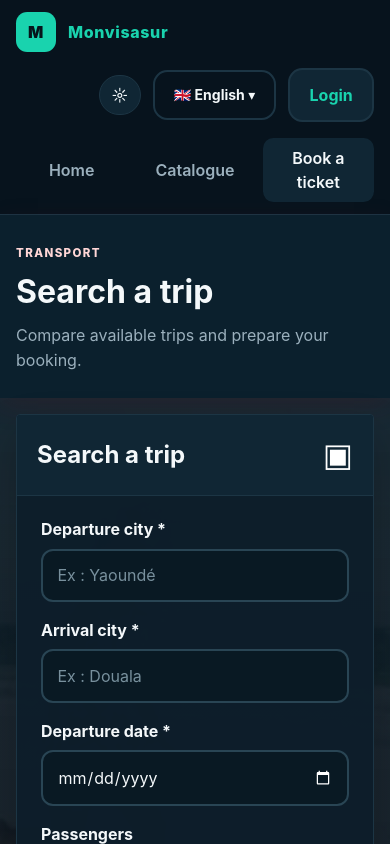
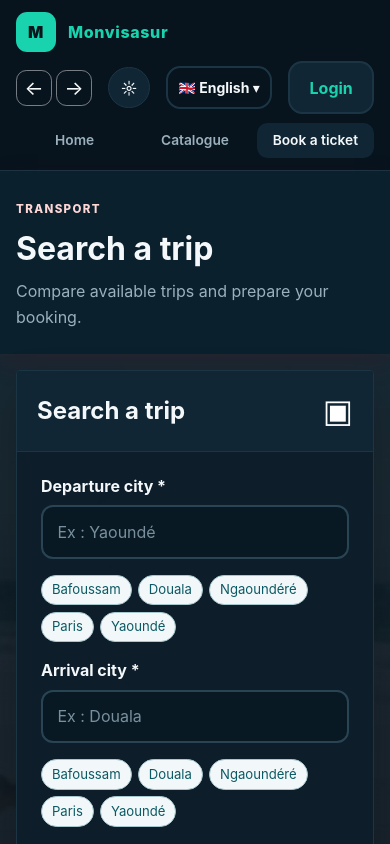
Before and after one commit to anielsunnf/monvisasurweb, a React (Vite) app: page /trajets in a window 390 px wide. Shown: the top 844 px of the page. Built offline with nearby package versions, Linux system fonts and the light colour scheme.

Commit message:
Ameliorer la recherche de trajets, l affichage mobile et la confirmation d annulation

```diff
--- a/src/App.css
+++ b/src/App.css
@@ -237,6 +237,30 @@
   gap: 0.75rem;
 }
 
+.history-controls {
+  display: inline-flex;
+  gap: 0.25rem;
+}
+
+.history-button {
+  width: 2.25rem;
+  height: 2.25rem;
+  border: 1px solid rgba(255, 255, 255, 0.45);
+  border-radius: 0.65rem;
+  background: transparent;
+  color: inherit;
+  cursor: pointer;
+  font-size: 1.25rem;
+  line-height: 1;
+}
+
+.history-button:hover,
+.history-button:focus-visible {
+  background: rgba(255, 255, 255, 0.12);
+  outline: 2px solid #f8d36d;
+  outline-offset: 1px;
+}
+
 .button,
 button,
 input,
@@ -371,6 +395,32 @@ select {
   width: 100%;
   border-radius: 0.15rem;
   background: #176c80;
+}
+
+.city-options {
+  display: flex;
+  flex-wrap: wrap;
+  gap: 0.4rem;
+  margin-top: 0.55rem;
+}
+
+.city-option {
+  border: 1px solid #a7c7ce;
+  border-radius: 999px;
+  padding: 0.28rem 0.62rem;
+  background: #f2f8f9;
+  color: #0b5964;
+  cursor: pointer;
+  font-size: 0.82rem;
+}
+
+.city-option:hover,
+.city-option:focus-visible,
+.city-option.selected {
+  border-color: #087f75;
+  background: #dff5ef;
+  color: #075b54;
+  outline: none;
 }
 
 .travel-help-card {
@@ -1199,15 +1249,16 @@ textarea:focus {
   }
 
   .topbar {
-    flex-wrap: wrap;
-    flex-direction: row;
+    display: grid;
+    grid-template-columns: minmax(0, 1fr) auto;
+    flex-wrap: nowrap;
     align-items: center;
     padding-top: 0.75rem;
     padding-bottom: 0.75rem;
   }
 
   .topbar .brand {
-    flex: 1 1 auto;
+    min-width: max-content;
   }
 
   .topbar .header-actions {
@@ -1217,6 +1268,7 @@ textarea:focus {
 
   .topbar .main-nav {
     order: 3;
+    grid-column: 1 / -1;
     width: 100%;
     justify-content: center;
   }
@@ -1270,6 +1322,38 @@ textarea:focus {
   .nav-link {
     flex: 1;
     text-align: center;
+  }
+}
+
+@media (max-width: 520px) {
+  .topbar {
+    grid-template-columns: 1fr;
+    gap: 0.55rem;
+  }
+
+  .topbar .header-actions {
+    width: 100%;
+    justify-content: space-between;
+    margin-left: 0;
+  }
+
+  .topbar .main-nav {
+    gap: 0.2rem;
+  }
+
+  .nav-link {
+    padding: 0.45rem 0.3rem;
+    font-size: 0.86rem;
+  }
+
+  .topbar .user-name,
+  .topbar .role-badge {
+    display: none;
+  }
+
+  .lang-btn {
+    padding: 0.55rem 0.65rem;
+    font-size: 0.8rem;
   }
 }
 
--- a/src/api.js
+++ b/src/api.js
@@ -93,6 +93,10 @@ export function getServiceById(id) {
 
 export function getJourneyById(id) {
   return Promise.resolve(journeyStore.find(journey => journey.id === id) ?? null)
+}
+
+export function getAvailableJourneyCities() {
+  return [...new Set(journeyStore.flatMap(journey => [journey.from, journey.to]))].sort((a, b) => a.localeCompare(b))
 }
 
 export function searchJourneys(criteria) {
--- a/src/components/Header.jsx
+++ b/src/components/Header.jsx
@@ -1,9 +1,11 @@
 import { NavLink } from 'react-router-dom'
+import { useNavigate } from 'react-router-dom'
 import { useTranslation } from 'react-i18next'
 import { LanguageSwitcher } from './LanguageSwitcher'
 
 export function Header({ user, onLogout, theme, onThemeChange }) {
   const { t } = useTranslation()
+  const navigate = useNavigate()
   const navClass = ({ isActive }) => `nav-link ${isActive ? 'active' : ''}`
 
   return <header className="header">
@@ -17,6 +19,10 @@ export function Header({ user, onLogout, theme, onThemeChange }) {
         {['admin', 'advisor'].includes(user?.role) && <NavLink to="/admin" className={navClass}>{t('nav.backoffice')}</NavLink>}
       </nav>
       <div className="header-actions">
+        <div className="history-controls" aria-label="Navigation de page">
+          <button type="button" className="history-button" onClick={() => navigate(-1)} aria-label="Page précédente" title="Page précédente">←</button>
+          <button type="button" className="history-button" onClick={() => navigate(1)} aria-label="Page suivante" title="Page suivante">→</button>
+        </div>
         <button type="button" className="theme-toggle" onClick={() => onThemeChange(theme === 'dark' ? 'light' : 'dark')} aria-label={theme === 'dark' ? t('common.light') : t('common.dark')}>{theme === 'dark' ? '☼' : '◐'}</button>
         <LanguageSwitcher />
         {user ? <><span className="user-name">{user.name}</span><span className="role-badge">{user.role}</span><button type="button" className="btn btn-ghost" onClick={onLogout}>{t('nav.logout')}</button></> : <NavLink to="/login" className="btn btn-secondary">{t('nav.login')}</NavLink>}
--- a/src/pages/SearchTripsPage.jsx
+++ b/src/pages/SearchTripsPage.jsx
@@ -1,12 +1,13 @@
 import { useState } from 'react'
 import { NavLink } from 'react-router-dom'
-import { getReservationWindow, searchJourneys } from '../api'
+import { getAvailableJourneyCities, getReservationWindow, searchJourneys } from '../api'
 import { FilterBar } from '../components/FilterBar'
 import { useI18n } from '../components/useI18n'
 
 export function SearchTripsPage() {
   const { t } = useI18n()
   const reservationWindow = getReservationWindow()
+  const availableCities = getAvailableJourneyCities()
   const [form, setForm] = useState({ from: '', to: '', date: '', passengers: '' })
   const [results, setResults] = useState([])
   const [loading, setLoading] = useState(false)
@@ -16,11 +17,22 @@ export function SearchTripsPage() {
   const [sortBy, setSortBy] = useState('')
   const [filterType, setFilterType] = useState('')
   const [carrier, setCarrier] = useState('')
+  const [activeCityField, setActiveCityField] = useState('from')
+
+  function normalizeCity(value) {
+    return value.trim().toLowerCase().normalize('NFD').replace(/[\u0300-\u036f]/g, '')
+  }
+
+  function isKnownCity(value) {
+    return availableCities.some(city => normalizeCity(city) === normalizeCity(value))
+  }
 
   function validate() {
     const errs = {}
     if (!form.from.trim()) errs.from = 'La ville de départ est requise'
+    else if (!isKnownCity(form.from)) errs.from = 'Cette ville de départ n’est pas disponible dans nos trajets'
     if (!form.to.trim()) errs.to = 'La ville d\'arrivée est requise'
+    else if (!isKnownCity(form.to)) errs.to = 'Cette ville d’arrivée n’est pas disponible dans nos trajets'
     if (!form.date) errs.date = 'La date est requise'
     if (!form.passengers) errs.passengers = 'Le nombre de passagers est requis'
     return errs
@@ -45,6 +57,11 @@ export function SearchTripsPage() {
     } finally {
       setLoading(false)
     }
+  }
+
+  function selectCity(city, field = activeCityField) {
+    setForm(current => ({ ...current, [field]: city }))
+    setErrors(current => ({ ...current, [field]: '' }))
   }
 
   const filtered = results
@@ -82,10 +99,16 @@ export function SearchTripsPage() {
               id="from"
               placeholder="Ex : Yaoundé"
               value={form.from}
+              list="available-cities"
+              onFocus={() => setActiveCityField('from')}
               onChange={e => setForm(f => ({ ...f, from: e.target.value }))}
               className={errors.from ? 'input-error' : ''}
+              aria-invalid={Boolean(errors.from)}
             />
             {errors.from && <span className="field-error">{errors.from}</span>}
+            <div className="city-options" aria-label="Villes de départ disponibles">
+              {availableCities.map(city => <button key={`from-${city}`} type="button" className={`city-option ${form.from === city ? 'selected' : ''}`} onClick={() => selectCity(city, 'from')}>{city}</button>)}
+            </div>
           </div>
 
           <div className="field">
@@ -94,10 +117,16 @@ export function SearchTripsPage() {
               id="to"
               placeholder="Ex : Douala"
               value={form.to}
+              list="available-cities"
+              onFocus={() => setActiveCityField('to')}
               onChange={e => setForm(f => ({ ...f, to: e.target.value }))}
               className={errors.to ? 'input-error' : ''}
+              aria-invalid={Boolean(errors.to)}
             />
             {errors.to && <span className="field-error">{errors.to}</span>}
+            <div className="city-options" aria-label="Villes d’arrivée disponibles">
+              {availableCities.map(city => <button key={`to-${city}`} type="button" className={`city-option ${form.to === city ? 'selected' : ''}`} onClick={() => selectCity(city, 'to')}>{city}</button>)}
+            </div>
           </div>
 
           <div className="field">
@@ -141,6 +170,7 @@ export function SearchTripsPage() {
             </button>
           </div>
         </div>
+        <datalist id="available-cities">{availableCities.map(city => <option key={city} value={city} />)}</datalist>
         </section>
 
         <aside className="travel-help-card">
--- a/src/pages/client/ClientDashboard.jsx
+++ b/src/pages/client/ClientDashboard.jsx
@@ -15,8 +15,16 @@ export function ClientDashboard({ user }) {
   const [appointments, setAppointments] = useState([])
   const [orderError, setOrderError] = useState('')
   useEffect(() => { Promise.all([getDossiers(user.id), getOrders(user.id), getAppointments(user.id)]).then(([nextDossiers, nextOrders, nextAppointments]) => { setDossiers(nextDossiers); setOrders(nextOrders); setAppointments(nextAppointments) }).catch(() => setError(t('client_dashboard.load_error'))).finally(() => setLoading(false)) }, [user.id, t])
-  async function handleCancel(orderId) { setOrderError(''); try { await cancelOrder(orderId, user.id); setOrders(current => current.map(order => order.id === orderId ? { ...order, status: 'annulée' } : order)) } catch (exception) { setOrderError(exception.message) } }
-  async function handleCancelAppointment(appointmentId) { await cancelAppointment(appointmentId, user.id); setAppointments(current => current.map(appointment => appointment.id === appointmentId ? { ...appointment, status: 'annulé' } : appointment)) }
+  async function handleCancel(orderId) {
+    if (!window.confirm('Voulez-vous vraiment annuler cette réservation ? Cliquez sur OK pour confirmer l’annulation.')) return
+    setOrderError('')
+    try { await cancelOrder(orderId, user.id); setOrders(current => current.map(order => order.id === orderId ? { ...order, status: 'annulée' } : order)) } catch (exception) { setOrderError(exception.message) }
+  }
+  async function handleCancelAppointment(appointmentId) {
+    if (!window.confirm('Voulez-vous vraiment annuler ce rendez-vous ? Cliquez sur OK pour confirmer l’annulation.')) return
+    await cancelAppointment(appointmentId, user.id)
+    setAppointments(current => current.map(appointment => appointment.id === appointmentId ? { ...appointment, status: 'annulé' } : appointment))
+  }
   const client = 'client_dashboard'
   return <main className="container page"><div className="section-header"><div><span className="eyebrow">{t('nav.client')}</span><h1 className="section-title">{t('nav.client')}</h1></div><NavLink to="/client/dossiers/nouveau" className="btn btn-primary">{t('dossier.title')}</NavLink></div><div className="dashboard-grid">
     <section className="panel"><h2>{t(`${client}.my_files`)}</h2>{loading ? <div className="loading-state"><p>{t(`${client}.loading`)}</p></div> : error ? <div className="error-state" role="alert"><p>{error}</p><button type="button" className="btn btn-primary" onClick={() => window.location.reload()}>{t(`${client}.retry`)}</button></div> : dossiers.length === 0 ? <EmptyState title={t(`${client}.no_file`)} description={t(`${client}.no_file_description`)} action={<NavLink to="/client/dossiers/nouveau" className="btn btn-primary">{t(`${client}.first_file`)}</NavLink>} /> : <div className="list">{dossiers.map(dossier => <article key={dossier.id} className="list-card"><div><strong>{dossier.serviceId ? localizeService({ id: dossier.serviceId, name: dossier.service }, i18n.resolvedLanguage || i18n.language).name : dossier.service}</strong><div className="meta-line"><span>{dossier.id}</span><span>{dossier.date}</span></div></div><div><StatusBadge status={dossier.status} /><NavLink to={`/client/dossiers/${dossier.id}`} className="btn btn-ghost">{t(`${client}.details`)}</NavLink></div></article>)}</div>}</section>
```
